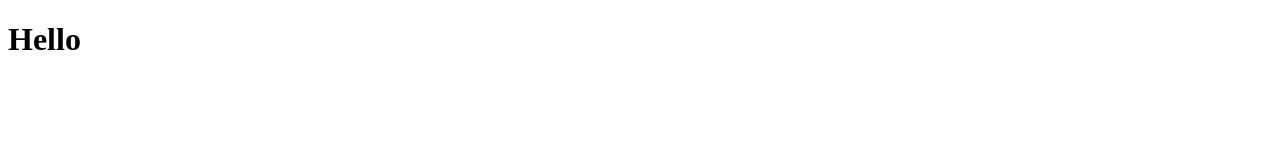
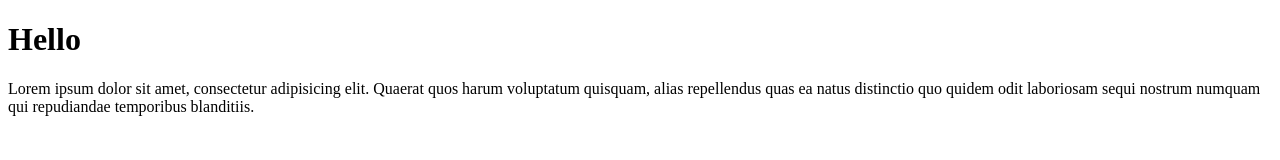
Before and after one commit to okatalin/demogit, a plain HTML site: page index.html in a window 1280 px wide. Drawn offline with Linux system fonts and the light colour scheme.

Commit message:
add paragraph

```diff
--- a/index.html
+++ b/index.html
@@ -8,5 +8,6 @@
 </head>
 <body>
     <h1>Hello</h1>
+    <p>Lorem ipsum dolor sit amet, consectetur adipisicing elit. Quaerat quos harum voluptatum quisquam, alias repellendus quas ea natus distinctio quo quidem odit laboriosam sequi nostrum numquam qui repudiandae temporibus blanditiis.</p>
 </body>
 </html>
```
